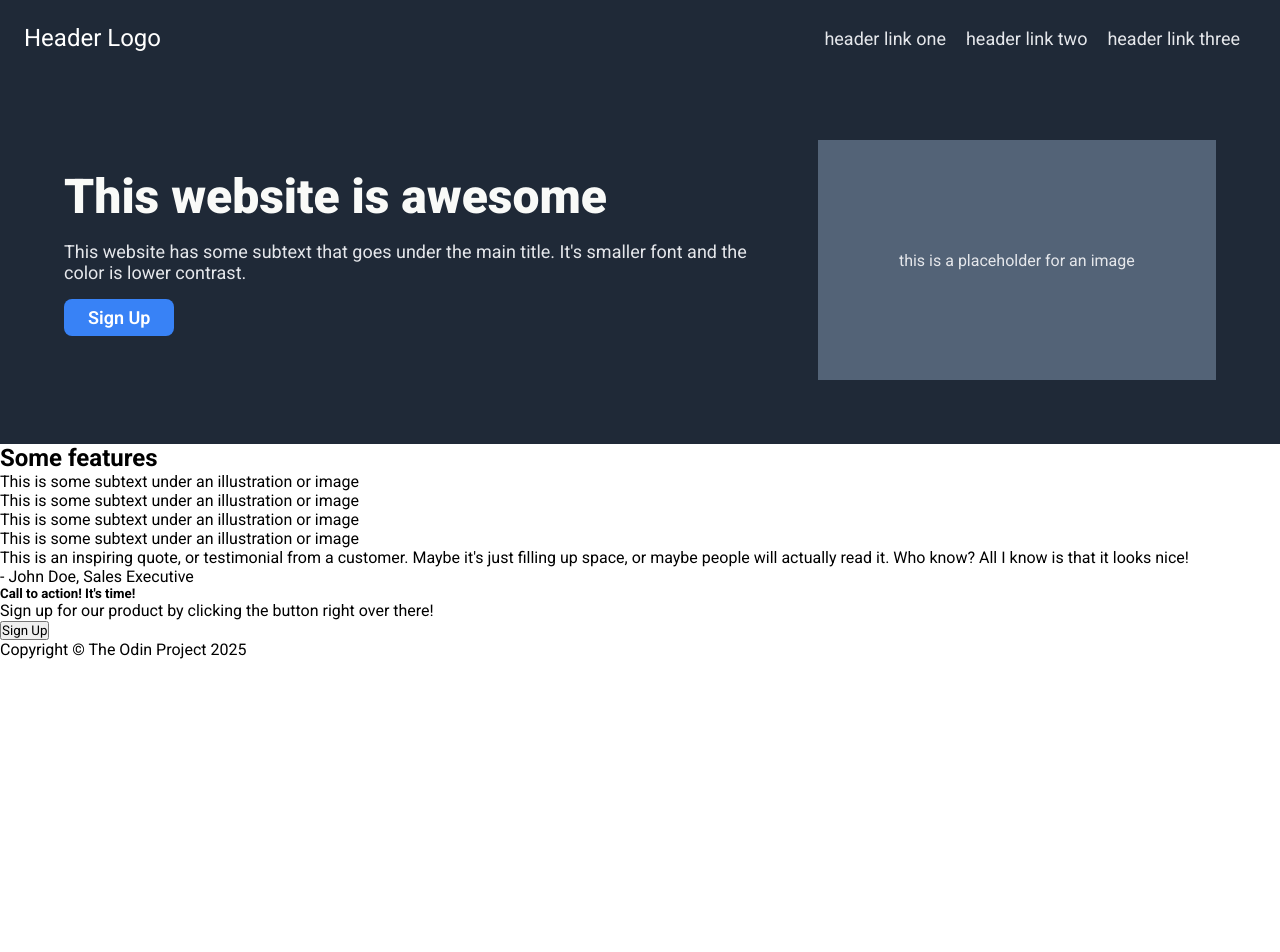
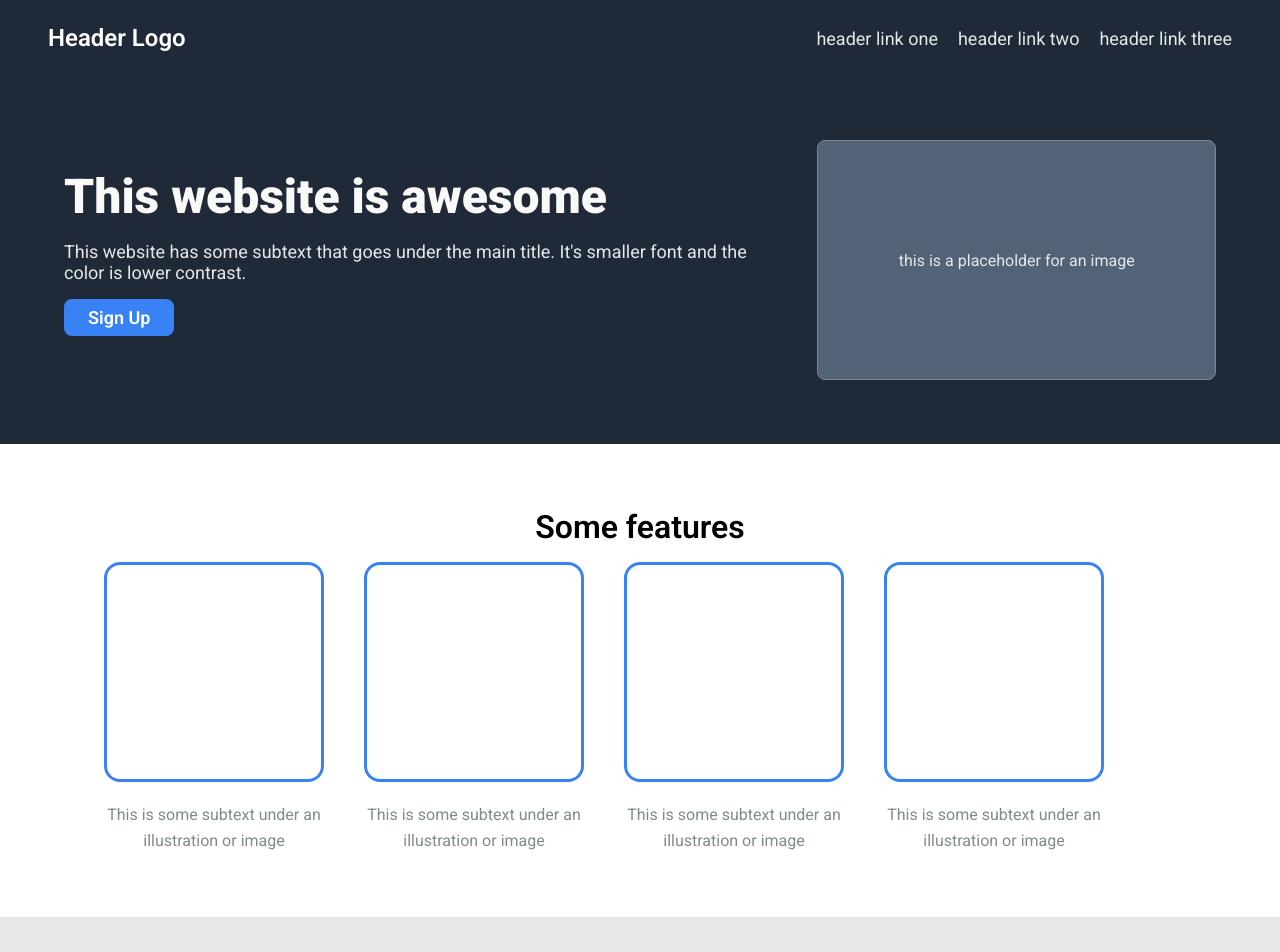
Before and after one commit to ashwinjoseux/odin-landing-page, a plain HTML site: page index.html in a window 1280 px wide. Shown: the top 952 px of the page. Before the commit the page ends 800 px from the top, so only its background shows below. Drawn offline with Linux system fonts and the light colour scheme.

Commit message:
Final flexbox

```diff
--- a/index.html
+++ b/index.html
@@ -38,30 +38,37 @@
     </section>
 
     <section class="features">
-      <h2>Some features</h2>
-      <div class="feature-content">
-        <div class="feature-card"></div>
-        <p class="feature-text">
+            <h2>Some features</h2>
+      <div class="cards-wrapper">
+
+        <div class="card">
+        <div class="card-image"></div>
+        <p class="card-text">
           This is some subtext under an illustration or image
         </p>
       </div>
-      <div class="feature-content">
-        <div class="feature-card"></div>
-        <p class="feature-text">
+
+        <div class="card">
+        <div class="card-image"></div>
+        <p class="card-text">
           This is some subtext under an illustration or image
         </p>
       </div>
-      <div class="feature-content">
-        <div class="feature-card"></div>
-        <p class="feature-text">
+
+        <div class="card">
+        <div class="card-image"></div>
+        <p class="card-text">
           This is some subtext under an illustration or image
         </p>
       </div>
-      <div class="feature-content">
-        <div class="feature-card"></div>
-        <p class="feature-text">
+
+        <div class="card">
+        <div class="card-image"></div>
+        <p class="card-text">
           This is some subtext under an illustration or image
         </p>
+      </div>
+
       </div>
     </section>
 
@@ -74,10 +81,12 @@
       <p class="testimonial-author">- John Doe, Sales Executive</p>
     </section>
 
-    <section class="cta">
-      <div class="cta-content">
-        <h5>Call to action! It's time!</h5>
-        <p>Sign up for our product by clicking the button right over there!</p>
+    <section class="cta-banner">
+      <div class="cta-wrapper">
+        <div class="cta-content">
+          <h5>Call to action! It's time!</h5>
+          <p>Sign up for our product by clicking the button right over there!</p>
+      </div>
         <button class="cta-button">Sign Up</button>
       </div>
     </section>
--- a/style.css
+++ b/style.css
@@ -1,6 +1,7 @@
 * {
   margin: 0;
   padding: 0;
+  box-sizing: border-box;
   font-family: Roboto, Arial, Helvetica, sans-serif;
 }
 
@@ -9,11 +10,12 @@
   justify-content: space-between;
   align-items: center;
   background-color: #1f2937;
-  padding: 24px;
+  padding: 24px 48px;
 }
 
 .logo {
   font-size: 24px;
+  font-weight: 600;
   color: #fff;
 }
 
@@ -21,7 +23,7 @@ nav a {
   text-decoration: none;
   color: #e5e7eb;
   font-size: 18px;
-  margin-right: 16px;
+  margin-left: 16px;
 }
 
 .hero {
@@ -34,7 +36,8 @@ nav a {
 }
 
 .hero-content {
-  max-width: 900px;
+  max-width: 800px;
+  min-width: 200px;
 }
 
 .hero-heading {
@@ -52,6 +55,7 @@ nav a {
 
 .sign-up-button {
   display: inline-block;
+  cursor: pointer;
   padding: 8px 24px;
   background-color: #3882f6;
   border: none;
@@ -62,16 +66,137 @@ nav a {
   margin-bottom: 16px;
 }
 
+.sign-up-button:hover {
+  background-color: #2960b8;
+}
+
 .hero-image {
   display: flex;
   justify-content: center;
+  max-width: 800px;
+  min-width: 200px;
   align-items: center;
   width: 480px;
   height: 240px;
   background-color: #536377;
+  border-radius: 8px;
+  border: 1px solid #80868d;
 }
 
 .placeholder-image {
   color: #e5e7eb;
   font-size: 16px;
 }
+
+.features {
+  padding: 64px;
+  background-color: #fff;
+  max-width: 1200px;
+  margin: 0 auto;
+}
+
+.features h2 {
+  font-size: 32px;
+  font-weight: 600;
+  margin-bottom: 16px;
+  text-align: center;
+}
+
+.cards-wrapper {
+  display: flex;
+  gap: 40px;
+  align-items: center;
+  flex-wrap: wrap;
+}
+
+.card {
+  display: flex;
+  flex-direction: column;
+  align-items: center;
+  max-width: 220px;
+}
+
+.card-image {
+  width: 220px;
+  height: 220px;
+  border: 3px solid #3882f6;
+  border-radius: 16px;
+  background-color: white;
+  margin-bottom: 20px;
+}
+
+.card-text {
+  text-align: center;
+  color: #7f8c8d;
+  font-size: 1rem;
+  line-height: 1.6;
+  max-width: 220px;
+}
+
+.testimonial {
+  display: flex;
+  flex-direction: column;
+  gap: 16px;
+  padding: 64px;
+  background-color: #e7e7e7;
+}
+
+.testimonial-content {
+  font-size: 36px;
+  font-weight: 300;
+  font-style: italic;
+}
+
+.testimonial-author {
+  font-size: 18px;
+  font-weight: 600;
+  text-align: right;
+}
+
+.cta-wrapper {
+  background-color: #3882f6;
+  border-radius: 8px;
+  padding: 32px 64px;
+  margin: 0 auto;
+  display: flex;
+  margin: 64px;
+  justify-content: space-between;
+  align-items: center;
+  flex-wrap: wrap;
+}
+.cta-content {
+  max-width: 1200px;
+}
+.cta-content h5 {
+  font-size: 24px;
+  font-weight: 600;
+  margin-bottom: 4px;
+  color: #fff;
+}
+
+.cta-content p {
+  font-size: 16px;
+  margin-bottom: 4px;
+  color: #e5e7eb;
+  margin-bottom: 4px;
+}
+
+.cta-button {
+  padding: 8px 24px;
+  background-color: #3882f6;
+  border: 2px solid #fff;
+  font-size: 18px;
+  font-weight: 600;
+  border-radius: 8px;
+  color: #fff;
+  margin-top: 8px;
+}
+
+footer {
+  display: flex;
+  justify-content: center;
+  text-align: center;
+  background-color: #1f2937;
+  color: #fff;
+  padding: 24px;
+}
```
